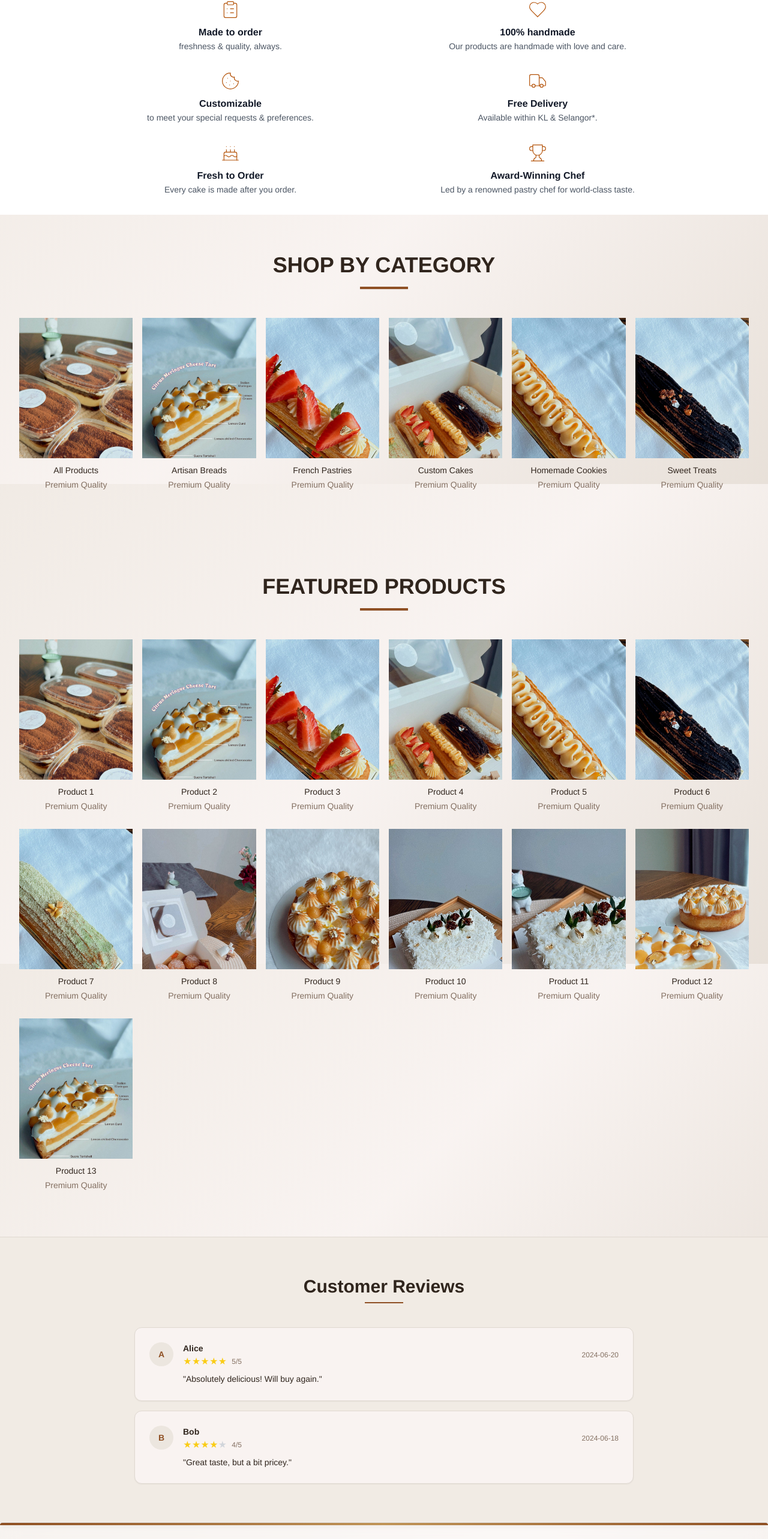
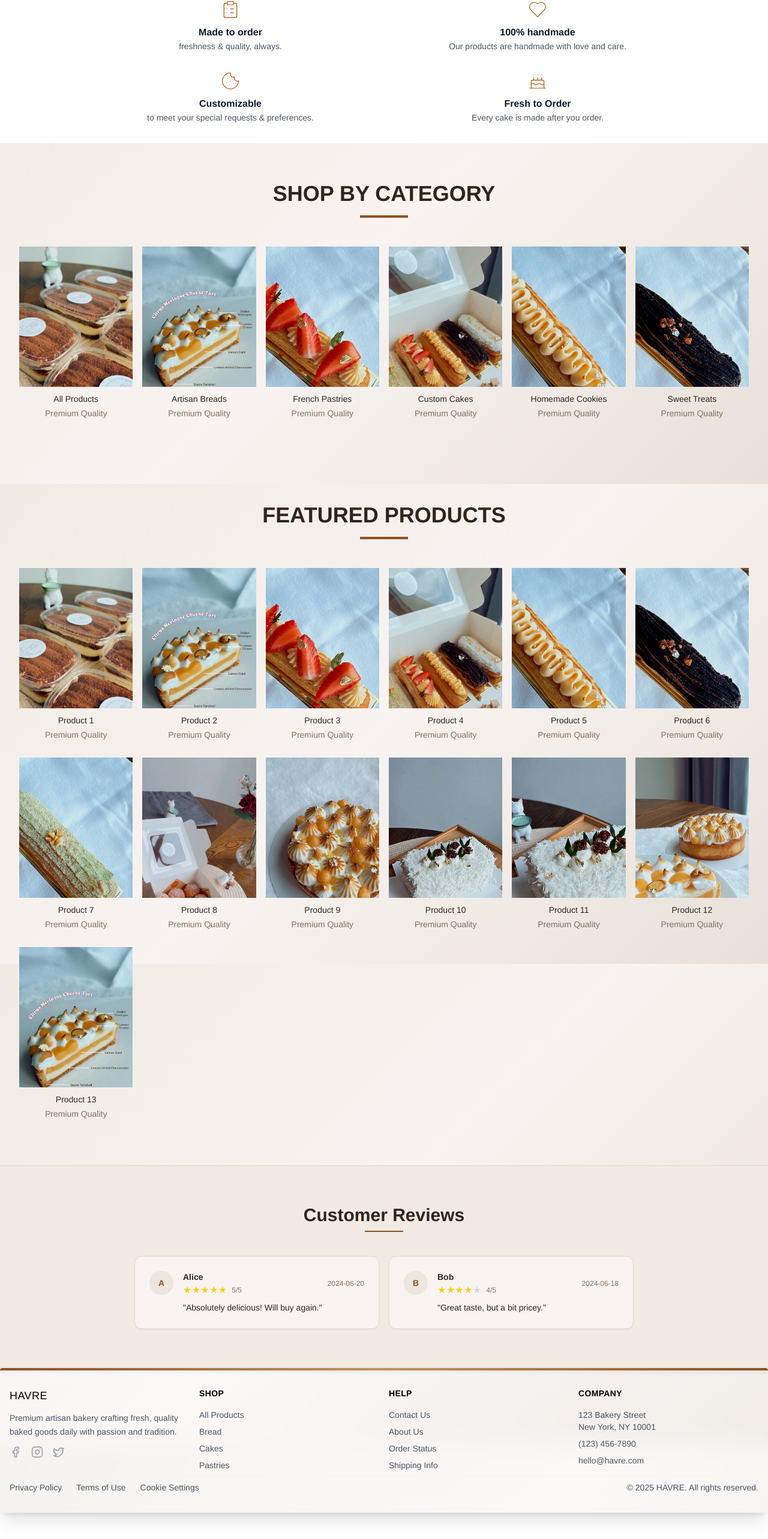
Before and after one commit to VandanRathod/FEHAVRE, a React (Vite) app: page / in a window 1280 px wide. Shown: the part 793-3359 px from the top of the page at 60% size. After the commit the page ends 3315 px from the top, so only its background shows below. Built offline with nearby package versions, Linux system fonts and the light colour scheme.

Commit message:
add images and chnage the layout of the review

```diff
--- a/src/components/FeatureGrid.tsx
+++ b/src/components/FeatureGrid.tsx
@@ -17,19 +17,9 @@ const features = [
 		desc: "to meet your special requests & preferences.",
 	},
 	{
-		icon: Truck,
-		title: "Free Delivery",
-		desc: "Available within KL & Selangor*.",
-	},
-	{
 		icon: Cake,
 		title: "Fresh to Order",
 		desc: "Every cake is made after you order.",
-	},
-	{
-		icon: Trophy,
-		title: "Award-Winning Chef",
-		desc: "Led by a renowned pastry chef for world-class taste.",
 	},
 ];
 
--- a/src/components/layout/Footer.tsx
+++ b/src/components/layout/Footer.tsx
@@ -11,13 +11,13 @@ import {
 
 export function Footer() {
   return (
-    <footer className="backdrop-blur-lg bg-white/40 border-t border-gray-200 transition-all duration-300 shadow-xl pt-8 pb-16 relative">
+    <footer className="backdrop-blur-lg bg-white/40 border-t border-gray-200 transition-all duration-300 shadow-xl pt-4 pb-4 relative">
       {/* Bakery purple accent line */}
       <div className="absolute top-0 left-0 w-full h-1 bg-gradient-to-r from-primary via-accent to-primary rounded-t-xl shadow-md" style={{ zIndex: 2 }} />
-      <div className="container mx-auto px-4 py-12">
-        <div className="grid grid-cols-1 sm:grid-cols-2 lg:grid-cols-4 gap-12">
+      <div className="container mx-auto px-4 py-4">
+        <div className="grid grid-cols-2 sm:grid-cols-2 lg:grid-cols-4 gap-4">
           {/* Brand Section */}
-          <div className="space-y-6">
+          <div className="space-y-3">
             <div>
               <span className="text-lg font-medium text-black tracking-wide">
                 HAVRE
@@ -114,7 +114,7 @@ export function Footer() {
           </div>
 
           {/* Company Info */}
-          <div className="space-y-6">
+          <div className="space-y-3">
             <h3 className="text-sm font-semibold text-black uppercase tracking-wide mb-4">Company</h3>
             <div className="space-y-2">
               <div className="text-gray-600 text-sm">
@@ -136,7 +136,7 @@ export function Footer() {
         </div>
 
         {/* Bottom Bar */}
-        <div className="flex flex-col sm:flex-row justify-between items-center space-y-4 sm:space-y-0 mt-12 pt-8 border-t border-gray-100">
+        <div className="flex flex-col sm:flex-row justify-between items-center space-y-2 sm:space-y-0 mt-2 pt-2 border-t border-gray-100">
           <div className="flex flex-wrap gap-4 sm:gap-6 text-sm text-gray-600">
             <Link
               to="/privacy"
--- a/src/pages/Home.tsx
+++ b/src/pages/Home.tsx
@@ -186,16 +186,16 @@ export default function Home() {
                 </form>
               </div>
             )}
-            <div className="space-y-4">
+            <div className="grid grid-cols-1 md:grid-cols-2 lg:grid-cols-2 gap-4 justify-items-center">
               {reviews.length === 0 ? (
-                <div className="text-center py-12 bg-card rounded-xl border border-border">
+                <div className="text-center py-12 bg-card rounded-xl border border-border col-span-full max-w-lg w-full mx-auto">
                   <div className="text-4xl mb-4">💬</div>
                   <div className="text-lg font-medium text-muted-foreground mb-1">No reviews yet</div>
                   <p className="text-sm text-muted-foreground">Be the first to review this bakery</p>
                 </div>
               ) : (
                 reviews.map((review, idx) => (
-                  <div key={idx} className="bg-card rounded-xl p-6 shadow-sm border border-border hover:shadow-md transition-shadow duration-200">
+                  <div key={idx} className="bg-card rounded-xl p-6 shadow-sm border border-border hover:shadow-md transition-shadow duration-200 max-w-lg w-full mx-auto">
                     <div className="flex items-start gap-4">
                       <div className="w-10 h-10 bg-secondary rounded-full flex items-center justify-center flex-shrink-0">
                         <span className="text-secondary-foreground font-semibold text-sm">
--- a/src/pages/ProductDetail.tsx
+++ b/src/pages/ProductDetail.tsx
@@ -1,4 +1,4 @@
-import { useParams, useNavigate } from "react-router-dom";
+import { useParams, useNavigate, useLocation } from "react-router-dom";
 import { mockProducts } from "@/lib/data";
 import { Button } from "@/components/ui/button";
 import { useDispatch, useSelector } from "react-redux";
@@ -16,6 +16,11 @@ import { useState, useEffect, useRef } from "react";
 import { useToast } from "@/hooks/use-toast";
 import type { Swiper as SwiperType } from 'swiper';
 import { cn } from "@/lib/utils";
+
+import img1 from "../../public/images/bakery/products/IMG-20250629-WA0057.jpg";
+import img2 from "../../public/images/bakery/products/IMG-20250629-WA0056.jpg";
+import img3 from "../../public/images/bakery/products/IMG-20250629-WA0055.jpg";
+import img4 from "../../public/images/bakery/products/IMG-20250629-WA0054.jpg";
 
 // Static reviews for demo
 const staticReviews = [
@@ -47,6 +52,7 @@ const CakeSVG = () => (
 
 export default function ProductDetail() {
   const { id } = useParams<{ id: string }>();
+  const location = useLocation();
   const product = mockProducts.find((p) => p.id === id);
   const dispatch = useDispatch();
   const { isAuthenticated, user } = useSelector((state: RootState) => state.auth);
@@ -61,14 +67,19 @@ export default function ProductDetail() {
   const navigate = useNavigate();
 
   useEffect(() => {
-    if (product) setSelectedImage(product.image);
-  }, [product]);
+    // Use image from navigation state if available, else fallback to product.image
+    if (location.state && location.state.image) {
+      setSelectedImage(location.state.image);
+    } else if (product) {
+      setSelectedImage(product.image);
+    }
+  }, [product, location.state]);
 
   // For gallery, use main image + fallback + placeholder
   const galleryImages = [
-    product?.image,
+    selectedImage,
     product?.fallbackImage,
-    product?.image + "&blur"
+    selectedImage ? selectedImage + "&blur" : undefined
   ].filter(Boolean);
 
   // Similar products data
@@ -76,7 +87,7 @@ export default function ProductDetail() {
     {
       id: "sim-1",
       name: "Chocolate Croissant",
-      image: "https://images.unsplash.com/photo-1555507036-ab794f0eedc4?w=300&h=300&fit=crop&crop=center",
+      image: img1,
       price: 3.5,
       description: "Flaky croissant filled with rich chocolate.",
       category: "pastries",
@@ -89,7 +100,7 @@ export default function ProductDetail() {
     {
       id: "sim-2",
       name: "Almond Danish",
-      image: "https://images.unsplash.com/photo-1586985289688-ca3cf47d3e6e?w=300&h=300&fit=crop&crop=center",
+      image: img2,
       price: 4.0,
       description: "Buttery danish topped with toasted almonds.",
       category: "pastries",
@@ -102,7 +113,7 @@ export default function ProductDetail() {
     {
       id: "sim-3",
       name: "Raspberry Tart",
-      image: "https://images.unsplash.com/photo-1578985545062-69928b1d9587?w=300&h=300&fit=crop&crop=center",
+      image: img3,
       price: 4.5,
       description: "Sweet tart with fresh raspberries and cream.",
       category: "desserts",
@@ -115,7 +126,7 @@ export default function ProductDetail() {
     {
       id: "sim-4",
       name: "Blueberry Muffin",
-      image: "https://images.unsplash.com/photo-1607958996333-41aef7caefaa?w=300&h=300&fit=crop&crop=center",
+      image: img4,
       price: 2.5,
       description: "Fresh blueberry muffin with a golden top.",
       category: "muffins",
--- a/src/pages/Products.tsx
+++ b/src/pages/Products.tsx
@@ -87,7 +87,7 @@ export default function Products() {
             {filteredProducts.map((product, index) => (
               <div
                 key={product.id}
-                onClick={() => navigate(`/products/${product.id}`)}
+                onClick={() => navigate(`/products/${product.id}`, { state: { image: `/images/bakery/products/${previewImages[index % previewImages.length]}` } })}
                 style={{ cursor: "pointer" }}
               >
                 <CategoryCard
```
